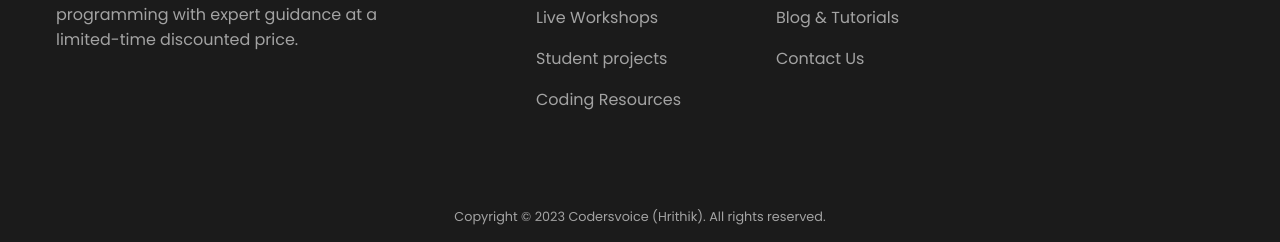
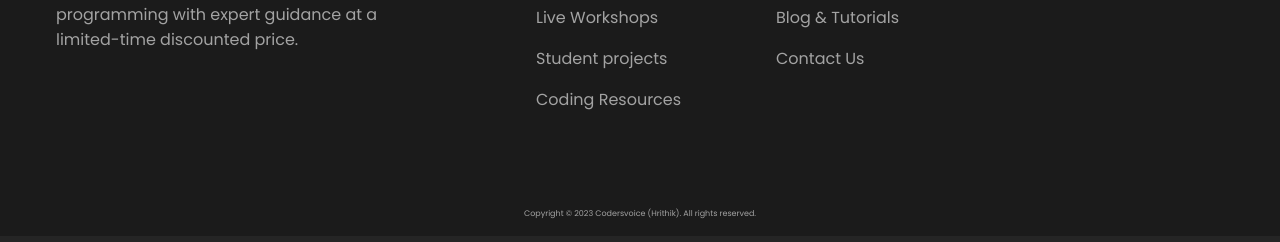
Before and after one commit to hrithikksingh3/Coding-school-Landing-page, a plain HTML site: page index.html in a window 1280 px wide. Shown: the part 5531-5773 px from the top of the page. Drawn offline with nearby package versions, Linux system fonts and the light colour scheme.

Commit message:
Update styles.css

```diff
--- a/styles.css
+++ b/styles.css
@@ -491,6 +491,10 @@ nav {
   }
 }
 
+.footer__bar{
+  font-size : 0.5rem;
+}
+
 @media (width > 768px) {
   nav {
     padding: 2rem 1rem;
```
